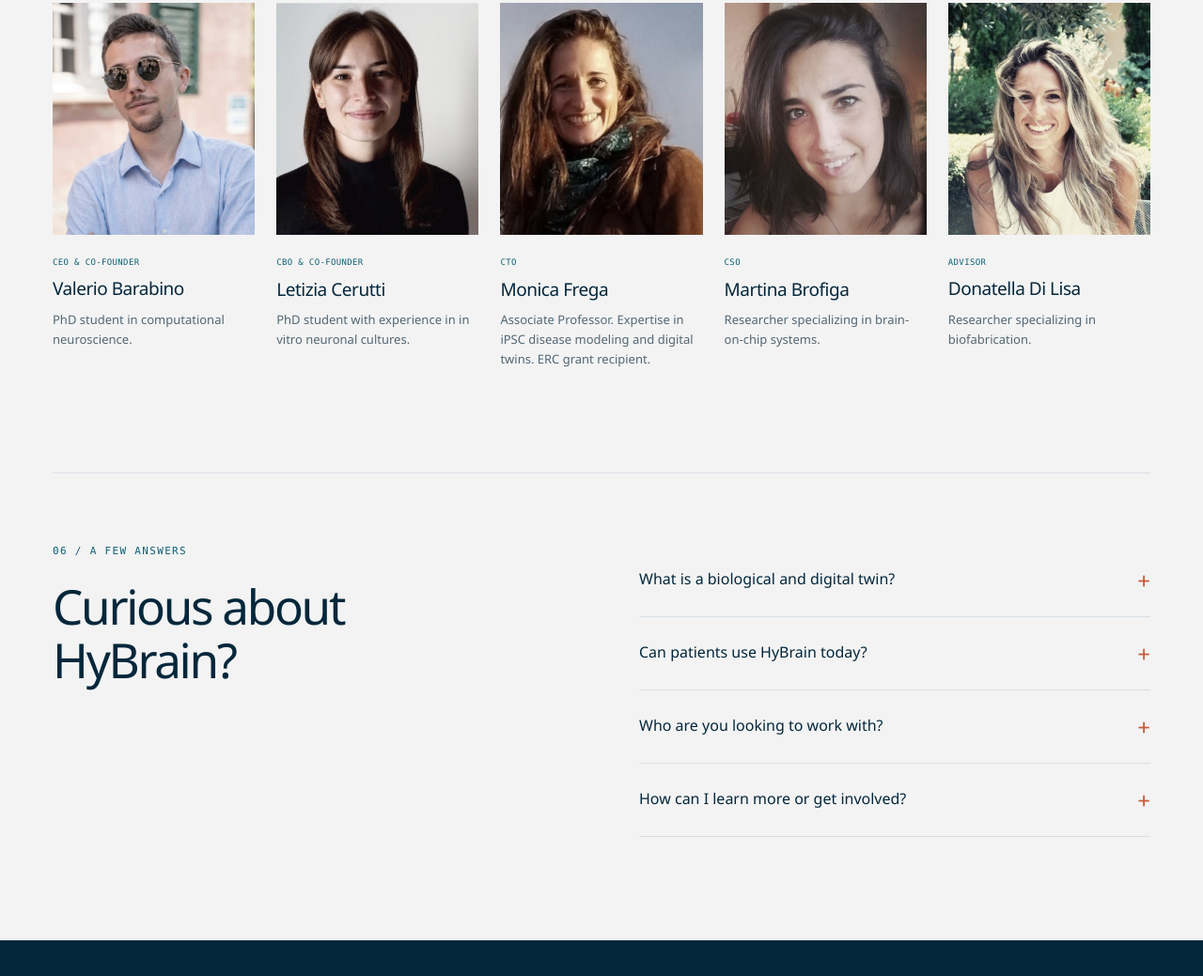
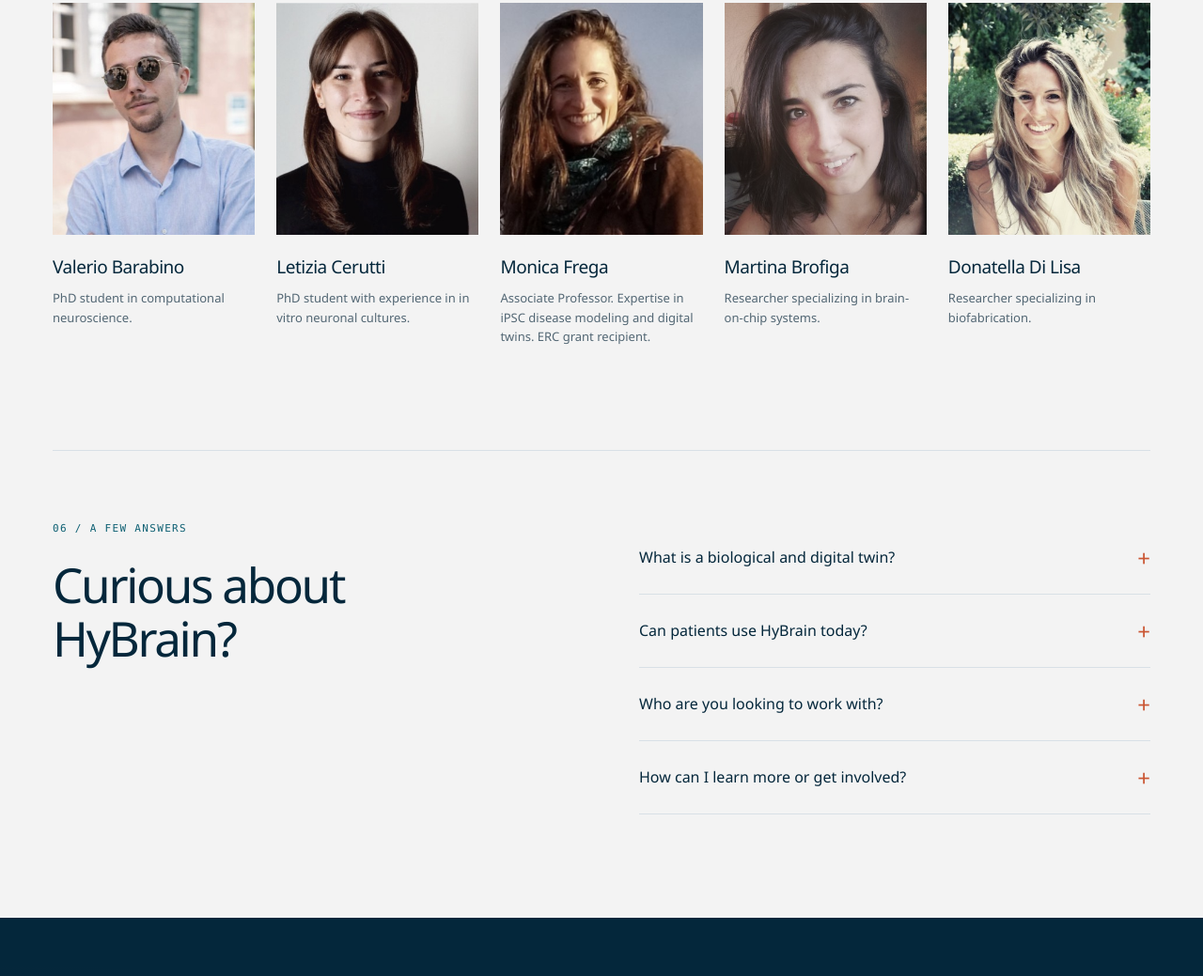
Before and after one commit to HYBRAIN-Tech/hybrain-tech.github.io, a plain HTML site: page index.html in a window 1280 px wide. Shown: the part 3982-5021 px from the top of the page at 94% size. Drawn offline with Linux system fonts and the light colour scheme.

Commit message:
Update index.html
Removed roles from team description

```diff
--- a/index.html
+++ b/index.html
@@ -81,11 +81,11 @@
       <div class="wrap">
         <div class="section-heading"><div><p class="eyebrow section-number">05 / THE PEOPLE</p><h2>Different disciplines.<br>A shared purpose.</h2></div><p>Biology, engineering and computational neuroscience, brought together by a team working in Genoa’s neuroscience research community.</p></div>
         <div class="team-grid">
-          <article><div class="portrait"><img src="./assets/valerio-barabino.jpg" alt="Valerio Barabino" width="440" height="440" loading="lazy"></div><p class="team-role">CEO & CO-FOUNDER</p><h3>Valerio Barabino</h3><p>PhD student in computational neuroscience.</p></article>
-          <article><div class="portrait"><img src="./assets/letizia-cerutti.jpg" alt="Letizia Cerutti" width="440" height="440" loading="lazy"></div><p class="team-role">CBO & CO-FOUNDER</p><h3>Letizia Cerutti</h3><p>PhD student with experience in in vitro neuronal cultures.</p></article>
-          <article><div class="portrait"><img src="./assets/monica-frega.jpg" alt="Monica Frega" width="440" height="440" loading="lazy"></div><p class="team-role">CTO</p><h3>Monica Frega</h3><p>Associate Professor. Expertise in iPSC disease modeling and digital twins. ERC grant recipient.</p></article>
-          <article><div class="portrait"><img src="./assets/martina-brofiga.jpg" alt="Martina Brofiga" width="440" height="440" loading="lazy"></div><p class="team-role">CSO</p><h3>Martina Brofiga</h3><p>Researcher specializing in brain-on-chip systems.</p></article>
-          <article><div class="portrait"><img src="./assets/donatella-di-lisa.jpg" alt="Donatella Di Lisa" width="440" height="440" loading="lazy"></div><p class="team-role">ADVISOR</p><h3>Donatella Di Lisa</h3><p>Researcher specializing in biofabrication.</p></article>
+          <article><div class="portrait"><img src="./assets/valerio-barabino.jpg" alt="Valerio Barabino" width="440" height="440" loading="lazy"></div><p class="team-role"></p><h3>Valerio Barabino</h3><p>PhD student in computational neuroscience.</p></article>
+          <article><div class="portrait"><img src="./assets/letizia-cerutti.jpg" alt="Letizia Cerutti" width="440" height="440" loading="lazy"></div><p class="team-role"></p><h3>Letizia Cerutti</h3><p>PhD student with experience in in vitro neuronal cultures.</p></article>
+          <article><div class="portrait"><img src="./assets/monica-frega.jpg" alt="Monica Frega" width="440" height="440" loading="lazy"></div><p class="team-role"></p><h3>Monica Frega</h3><p>Associate Professor. Expertise in iPSC disease modeling and digital twins. ERC grant recipient.</p></article>
+          <article><div class="portrait"><img src="./assets/martina-brofiga.jpg" alt="Martina Brofiga" width="440" height="440" loading="lazy"></div><p class="team-role"></p><h3>Martina Brofiga</h3><p>Researcher specializing in brain-on-chip systems.</p></article>
+          <article><div class="portrait"><img src="./assets/donatella-di-lisa.jpg" alt="Donatella Di Lisa" width="440" height="440" loading="lazy"></div><p class="team-role"></p><h3>Donatella Di Lisa</h3><p>Researcher specializing in biofabrication.</p></article>
         </div>
       </div>
     </section>
```
